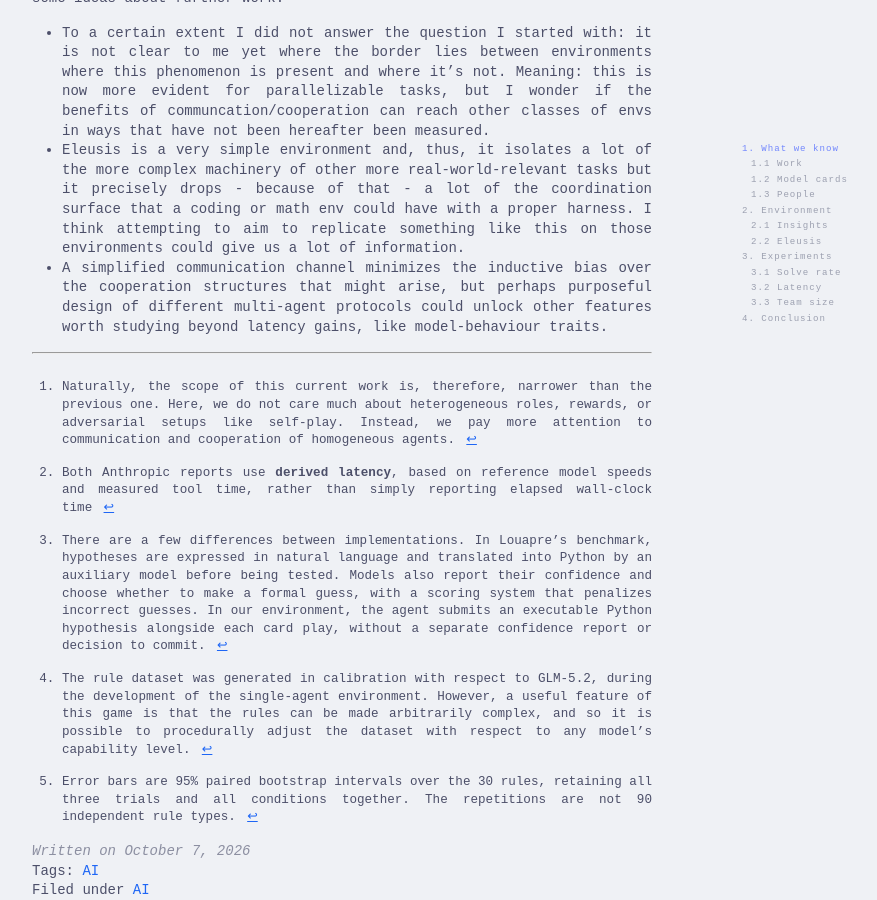
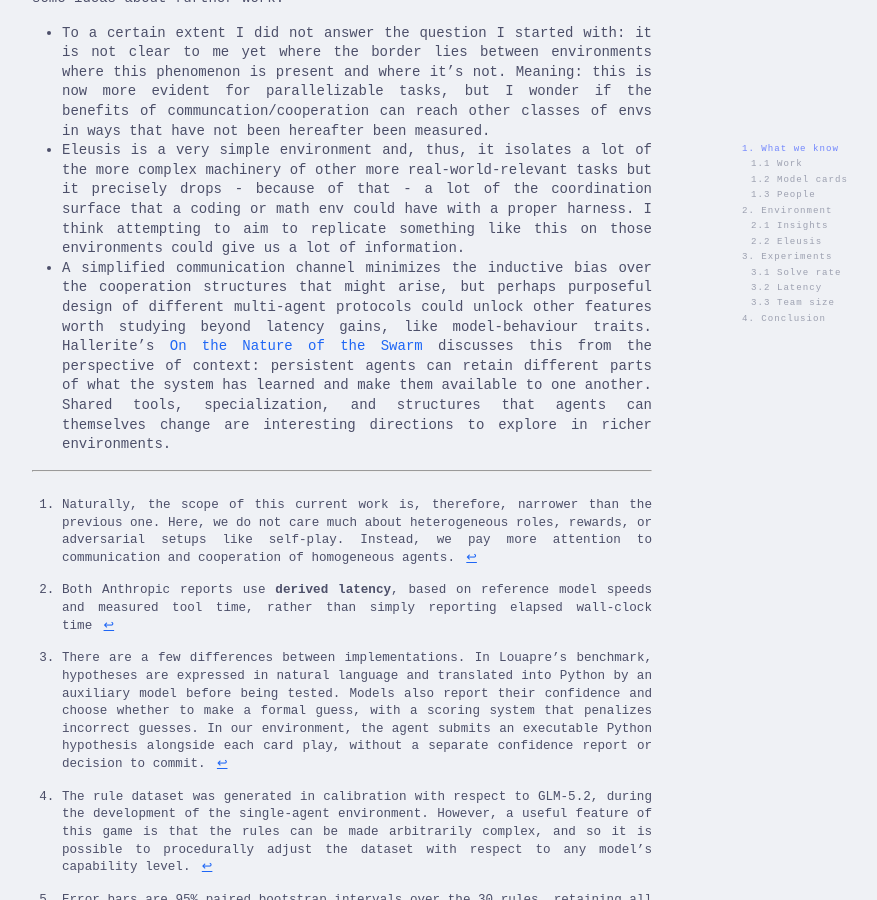
Before and after one commit to nph4rd/nph4rd.github.io, a Jekyll site: the page built from _posts/2026-10-07-eleusinian-swarms.md, in a window 1280 px wide and 900 px high, scrolled down 14969 px. Shown: the whole window, without its empty margins (298-1175 px from the left). Built offline with Jekyll 4.4.1, drawn with Linux system fonts in a browser that asks for light colours.

Commit message:
Reference On the Nature of the Swarm in conclusion

```diff
--- a/_posts/2026-10-07-eleusinian-swarms.md
+++ b/_posts/2026-10-07-eleusinian-swarms.md
@@ -294,7 +294,7 @@ I guess more than a conclusion here I end up with a useful environment to confir
 
 - To a certain extent I did not answer the question I started with: it is not clear to me yet where the border lies between environments where this phenomenon is present and where it's not. Meaning: this is now more evident for parallelizable tasks, but I wonder if the benefits of communcation/cooperation can reach other classes of envs in ways that have not been hereafter been measured.
 - Eleusis is a very simple environment and, thus, it isolates a lot of the more complex machinery of other more real-world-relevant tasks but it precisely drops - because of that - a lot of the coordination surface that a coding or math env could have with a proper harness. I think attempting to aim to replicate something like this on those environments could give us a lot of information.
-- A simplified communication channel minimizes the inductive bias over the cooperation structures that might arise, but perhaps purposeful design of different multi-agent protocols could unlock other features worth studying beyond latency gains, like model-behaviour traits.
+- A simplified communication channel minimizes the inductive bias over the cooperation structures that might arise, but perhaps purposeful design of different multi-agent protocols could unlock other features worth studying beyond latency gains, like model-behaviour traits. Hallerite's [On the Nature of the Swarm](https://hallerite.com/posts/on-the-nature-of-the-swarm) discusses this from the perspective of context: persistent agents can retain different parts of what the system has learned and make them available to one another. Shared tools, specialization, and structures that agents can themselves change are interesting directions to explore in richer environments.
 
 ---
 
```
